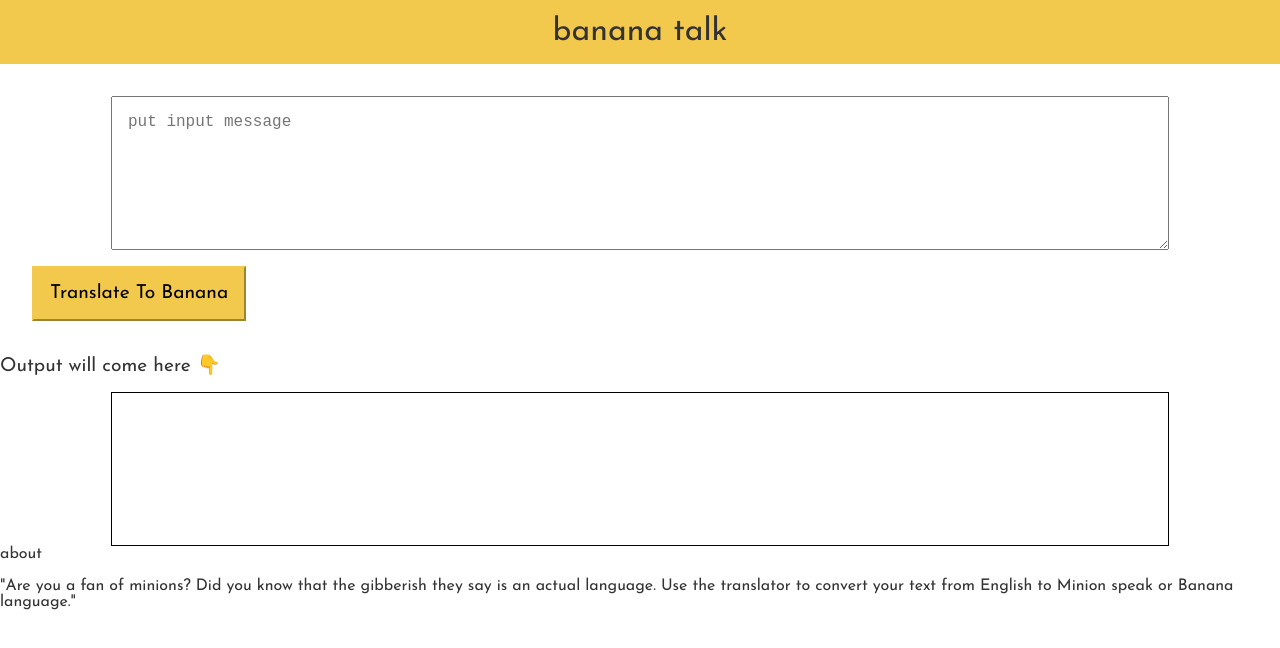
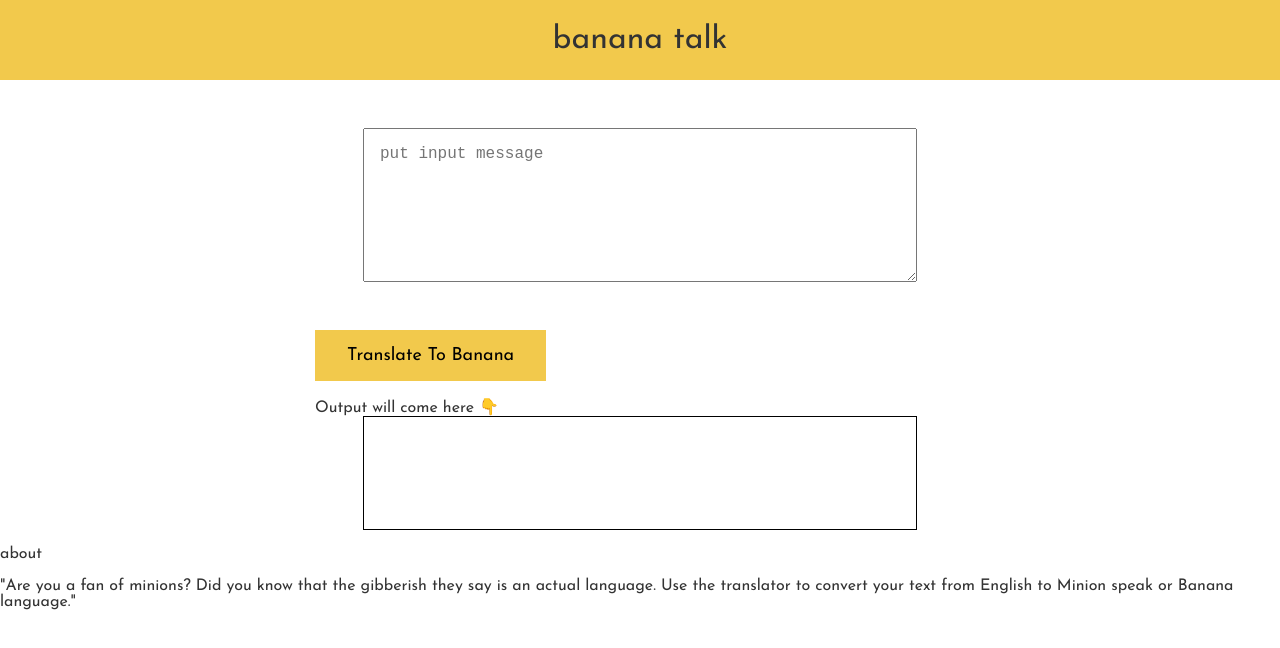
Before and after one commit to pranavmanitripathi/Minion-Translator, a plain HTML site: page index.html in a window 1280 px wide. Drawn offline with Linux system fonts and the light colour scheme.

Commit message:
added some style

```diff
--- a/index.html
+++ b/index.html
@@ -7,11 +7,14 @@
     <link href="style.css" rel="stylesheet" />
 </head>
 <body>
-    <nav class="h1">banana talk</nav>
-    <textarea id="txt-input" placeholder="put input message"></textarea>
+
+    <nav >banana talk</nav>
+    <main>
+    <textarea id="txt-input" placeholder="put input message"></textarea><br><br>
     <button id="btn-translator">Translate To Banana</button>
-    <div style="font-size: larger;">Output will come here 👇</div>
+    <div>Output will come here 👇</div>
     <div id="output"></div>
+    </main>
     <script src="app.js" type="text/javascript"></script>
 
     <footer>
--- a/style.css
+++ b/style.css
@@ -9,14 +9,16 @@ body{
 :root {
     --primary: #F2C94C;
     --black: #333333;
+    --width-break:600px;
 
 }
-.h1{
+
+nav{
 
         background-color: var(--primary);
         text-align: center;
         font-size: 2rem;
-        padding: 1rem;
+        padding: 1.5rem;
         margin-bottom: 2rem;
 
 
@@ -31,25 +33,32 @@ textarea {
 
 }
 #btn-translator{
-    padding: 1rem ;
+    border: none;
+    padding: 1rem 2rem;
     background-color: var(--primary);
     font-family: "Josefin Sans", sans-serif;
-    margin-top: 1rem;
-    margin-bottom: 2rem;
-    /* border-radius: 1.2rem; */
+    margin:1rem 0rem;
     border-color: var(--primary);
-    font-size: 1.2rem;
-    margin-left: 2rem;
+    font-size:large;
 
 }
 
 
  #output{
     border: 1px solid black;
-    height: 15vh;
+    height: 10vh;
     width: 80%;
     margin: auto;
-    margin-top:1rem;
     padding: 1rem;
 
 }
+
+main{
+    display: block;
+    margin: auto;
+    padding:1rem;
+    max-width:650px;
+}
+div{
+    display: block;
+}
```
